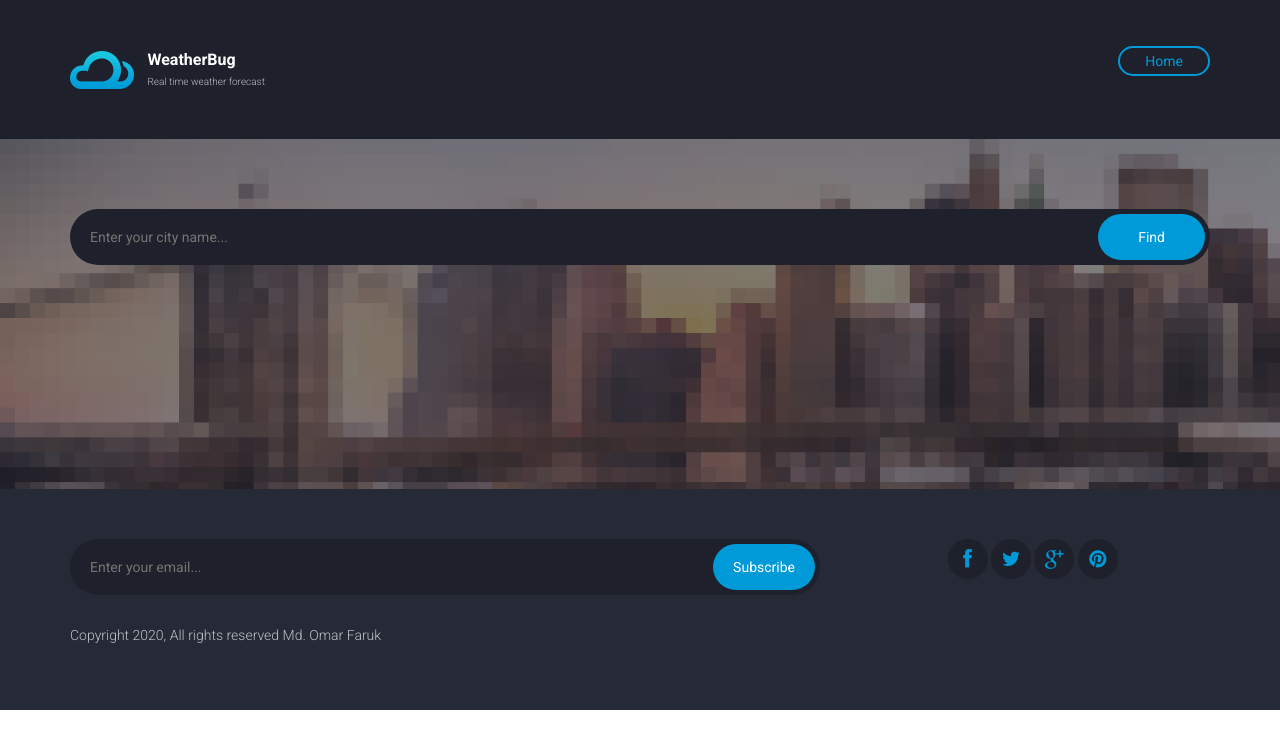
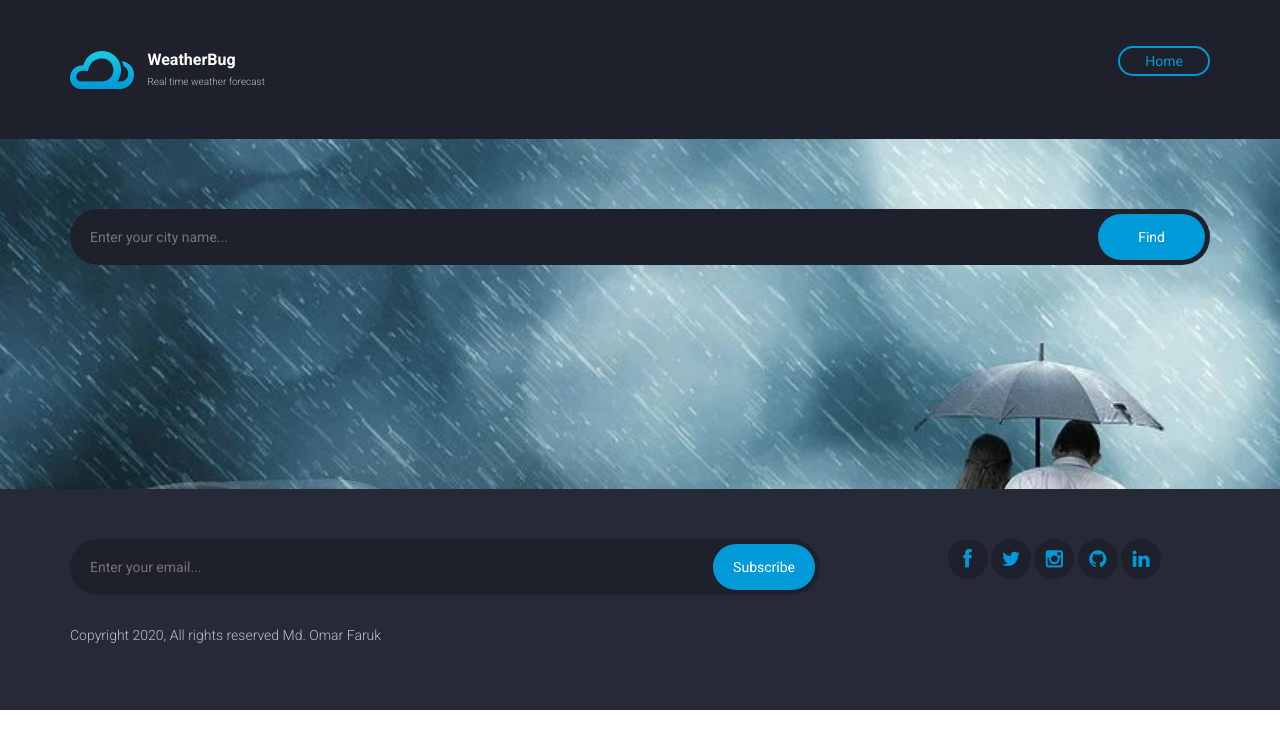
Before and after one commit to IamOmaR22/Weather_App-with-Python-Django, a Django app: page / in a window 1280 px wide. Shown: the top 749 px of the page. Run offline with Django 3.2, Linux system fonts and the light colour scheme.

Commit message:
Base and Banner

```diff
--- a/templates/base.html
+++ b/templates/base.html
@@ -21,7 +21,7 @@
     <div class="site-content">
       <div class="site-header">
         <div class="container">
-          <a href="#" class="branding">
+          <a href="{% url 'home' %}" class="branding">
             <img src="{%static 'images/logo.png' %}" alt="" class="logo">
             <div class="logo-type">
               <h1 class="site-title">WeatherBug</h1>
@@ -33,7 +33,7 @@
           <div class="main-navigation">
             <button type="button" class="menu-toggle"><i class="fa fa-bars"></i></button>
             <ul class="menu">
-              <li class="menu-item current-menu-item"><a href="{%url 'home'%}">Home</a></li>
+              <li class="menu-item current-menu-item"><a href="{% url 'home' %}">Home</a></li>
 
             </ul> <!-- .menu -->
           </div> <!-- .main-navigation -->
@@ -43,7 +43,7 @@
         </div>
       </div> <!-- .site-header -->
 
-      <div class="hero" data-bg-image="{%static 'images/banner.png' %}">
+      <div class="hero" data-bg-image="{% static 'images/banner.png' %}">
         <div class="container">
           <form action="{%url 'result'%}" class="find-location" method="post">
             {% csrf_token%}
@@ -70,8 +70,9 @@
               <div class="social-links">
                 <a href="#"><i class="fa fa-facebook"></i></a>
                 <a href="#"><i class="fa fa-twitter"></i></a>
-                <a href="#"><i class="fa fa-google-plus"></i></a>
-                <a href="#"><i class="fa fa-pinterest"></i></a>
+                <a href="#"><i class="fa fa-instagram"></i></a>
+                <a href="#"><i class="fa fa-github"></i></a>
+                <a href="#"><i class="fa fa-linkedin"></i></a>
               </div>
             </div>
           </div>
```
Also changed, not shown: static/images/banner(0).png (added), static/images/banner.png.
